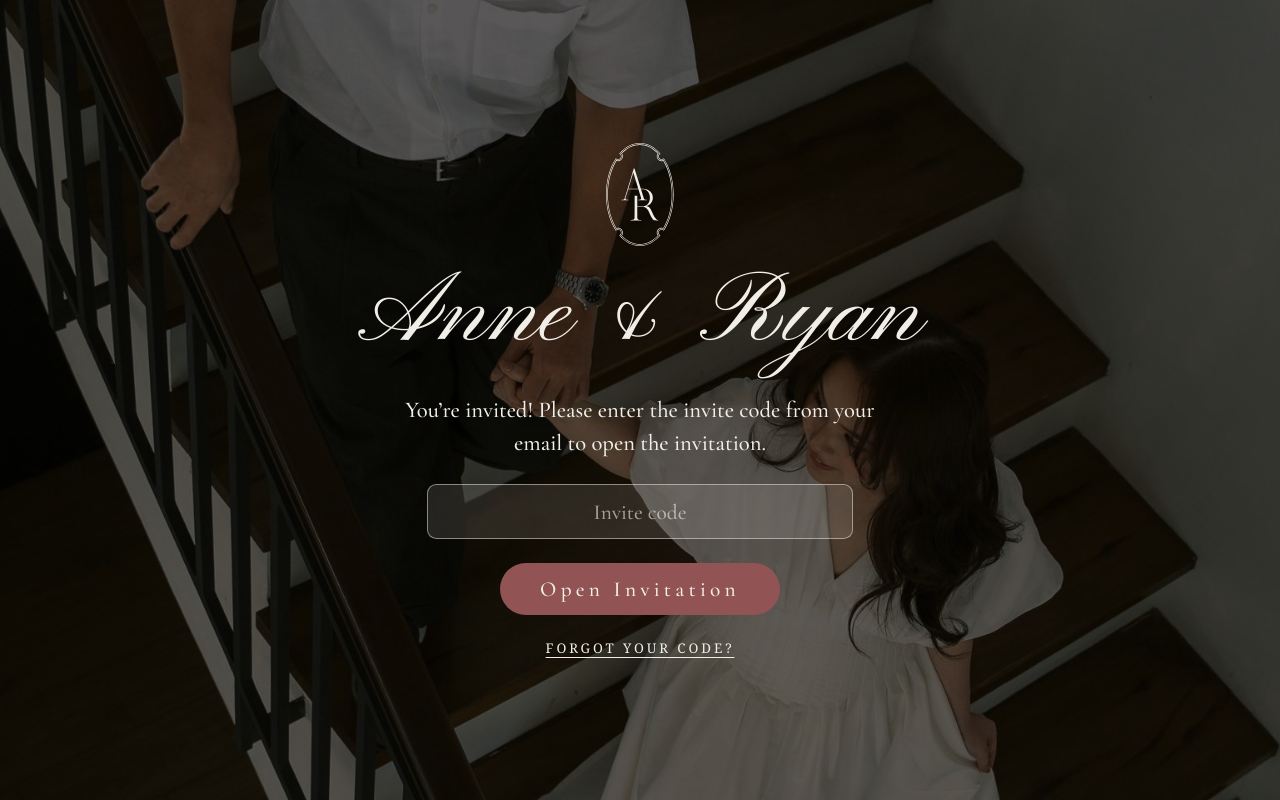
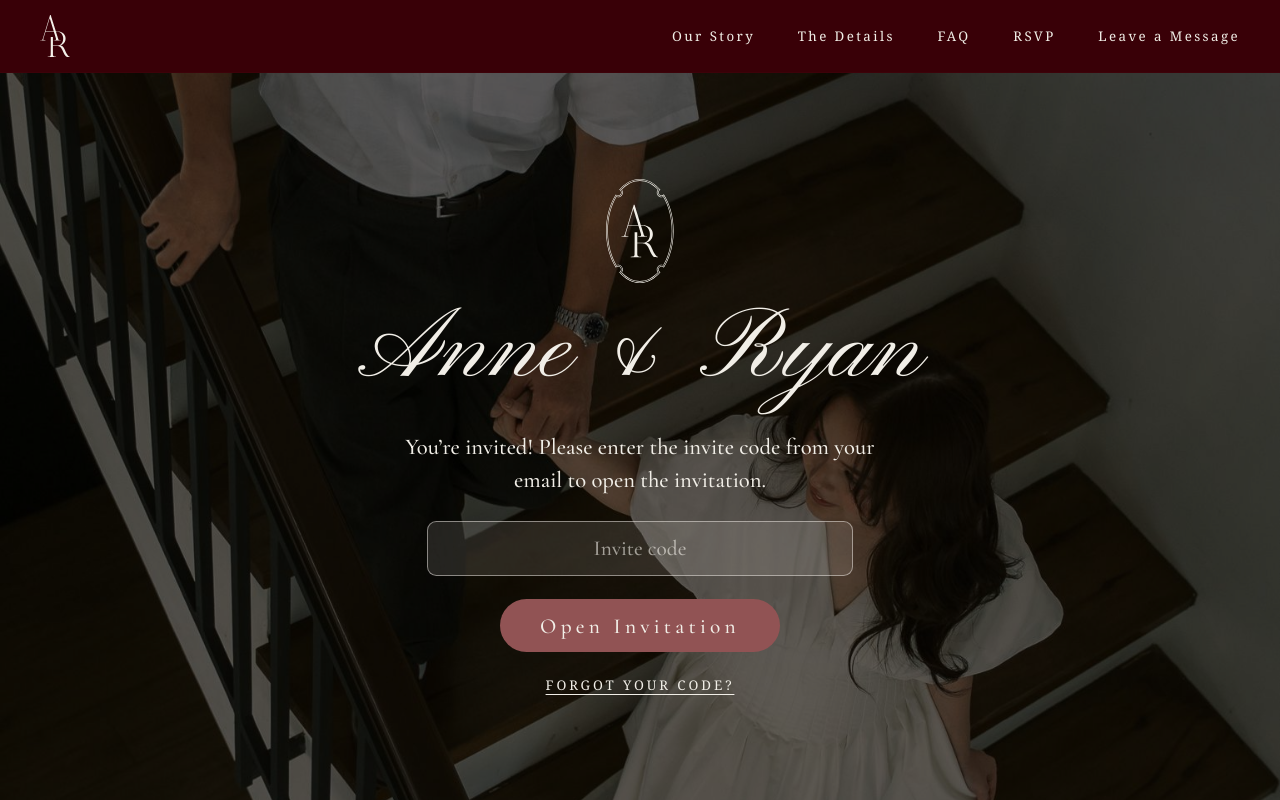
Before and after one commit to iamlura/anne-and-ryan-wedding, a plain HTML site: page anne-and-ryan-wedding/invite.html in a window 1280 px wide. Drawn offline with nearby package versions, Linux system fonts and the light colour scheme; a web font is replaced by a local one.

Commit message:
Round 17: nav on the code page + handoff (invite codes, next steps)

```diff
--- a/anne-and-ryan-wedding/invite.html
+++ b/anne-and-ryan-wedding/invite.html
@@ -12,6 +12,17 @@
   <link rel="stylesheet" href="assets/css/style.css">
 </head>
 <body>
+  <!-- nav (Nov 16): same bar as every page, so guests on the code page can go back -->
+  <header class="nav" data-nav>
+    <a class="brand" href="index.html" aria-label="Anne &amp; Ryan, home"><img src="assets/img/monogram-nav.svg" alt=""></a>
+    <a href="story.html">Our Story</a>
+    <a href="details.html">The Details</a>
+    <a href="faq.html">FAQ</a>
+    <a href="rsvp.html" aria-current="page">RSVP</a>
+    <a href="message.html">Leave a Message</a>
+    <button class="burger" aria-label="Open menu" data-burger><span></span><span></span></button>
+  </header>
+
   <!-- invite code gate. The email link is invite.html?code=AR-XXXXXX; after a match the guest goes on to the site (or to ?next=). -->
   <main class="gate">
     <img class="gate__bg" src="assets/img/hero-stairs.jpg" alt="">
```
Also changed, not shown: 1 other file.
